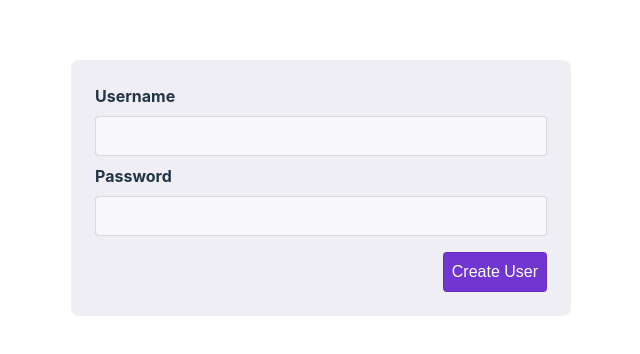
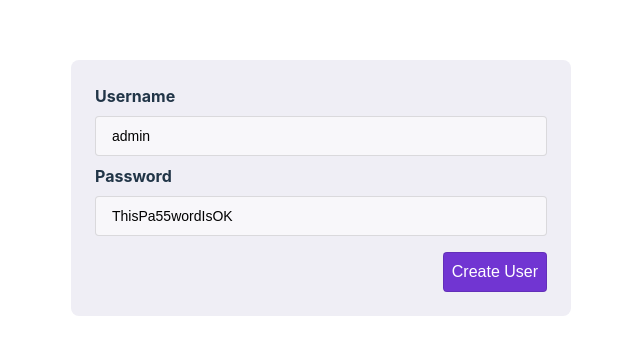
Before and after one commit to emmanesguerra/password-validation, a Vue app: page / in a window 1280 px wide. Shown: the part 212-566 px from the top of the page, without its empty margins (319-959 px from the left). Built offline with nearby package versions, Linux system fonts and the light colour scheme.

Commit message:
add model binding to input field

```diff
--- a/src/create-user-form.vue
+++ b/src/create-user-form.vue
@@ -1,15 +1,21 @@
-<script setup lang="ts"></script>
+<script setup lang="ts">
+  import { ref } from 'vue';
+
+  const username = ref('admin');
+  const password = ref('ThisPa55wordIsOK');
+
+</script>
 
 <template>
   <div class="form-wrapper">
     <form class="form">
       <!-- make sure the username and password are submitted -->
       <!-- make sure the inputs have the accessible names of their labels -->
-      <label>Username</label>
-      <input />
+      <label for="username">Username</label>
+      <input type="text" id="username" v-model="username" required/>
 
-      <label>Password</label>
-      <input />
+      <label for="password">Password</label>
+      <input type="text" id="password" v-model="password" required/>
 
       <button class="submit-button">Create User</button>
     </form>
```
